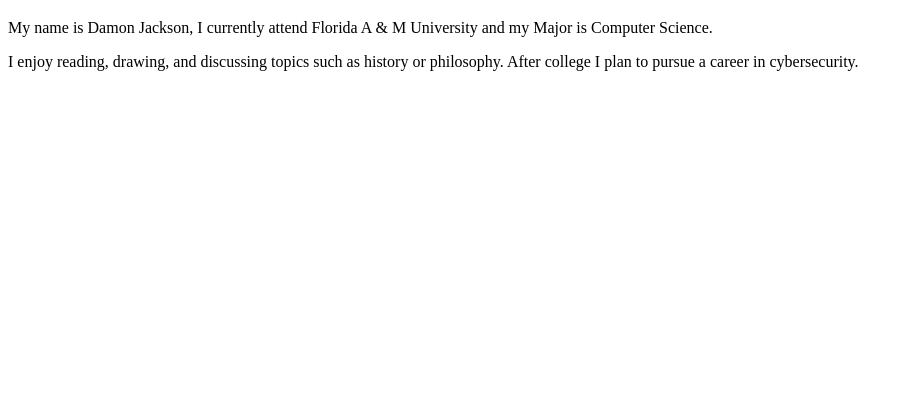
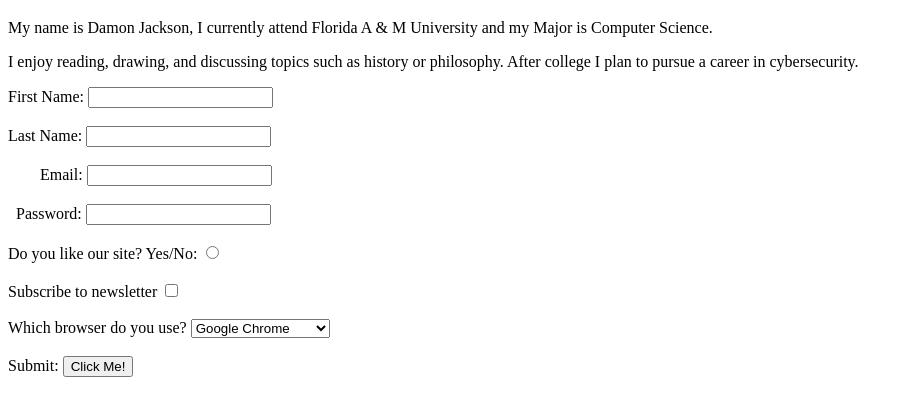
Before and after one commit to damon1399jackson/cop3060fall2025, a plain HTML site: page index.html in a window 1280 px wide. Shown: the part 61-476 px from the top of the page, without its empty margins (0-913 px from the left). Drawn offline with Linux system fonts and the light colour scheme.

Commit message:
Update index.html
Added a form for user input. Text input for user first name, last name, email address, and password. Additional input added for user site opinion (radio button), subscription to a newsletter (checkbox), and browser of choice (dropdown menu).

```diff
--- a/index.html
+++ b/index.html
@@ -1,5 +1,5 @@
 <!DOCTYPE html>
-<html>
+<html lang="en">
 <head>
   <title>An Introduction to Me.</title>
 </head>
@@ -7,5 +7,31 @@
   <h1>Getting to Know Me.</h1>
   <p>My name is Damon Jackson, I currently attend Florida A & M University and my Major is Computer Science.</p>
   <p>I enjoy reading, drawing, and discussing topics such as history or philosophy. After college I plan to pursue a career in cybersecurity.</p>
+  <form>
+    <label for="fname">First Name:</label>
+    <input type="text" name="fname" id="fname"><br><br>
+    <label for="lname">Last Name:</label>
+    <input type="text" name="lname" id="lname"><br><br>
+    <label for="email">&nbsp;&nbsp;&nbsp;&nbsp;&nbsp;&nbsp;&nbsp; Email:</label>
+    <input type="text" name="email" id="email"><br><br>
+    <label for="pword">&nbsp;&nbsp;Password:</label>
+    <input type="password" name="pword" id="pword"><br><br>
+    <label for="lsite">Do you like our site? Yes/No:</label>
+    <input type="radio" name="lsite" id="lsite"><br><br>
+    <label for="subscribe">Subscribe to newsletter</label>
+    <input type="checkbox" name="subscribe" id="subscribe"><br><br>
+    <label for="browser">Which browser do you use?</label>
+    <select name="browser" id="browser">
+      <option value="chrome">Google Chrome</option>
+      <option value="edge">Microsoft Edge</option>
+      <option value="firefox">Mozilla Firefox</option>
+      <option value="opera">Opera or Opera GX</option>
+      <option value="safari">Safari</option>
+      <option value="samsung">Samsung Internet</option>
+      <option value="other">Other</option>
+    </select><br><br>
+    <label for="submit">Submit:</label>
+    <input type="submit" name="submit" id="submit" value="Click Me!">
+  </form><br>
 </body>
 </html>
```
